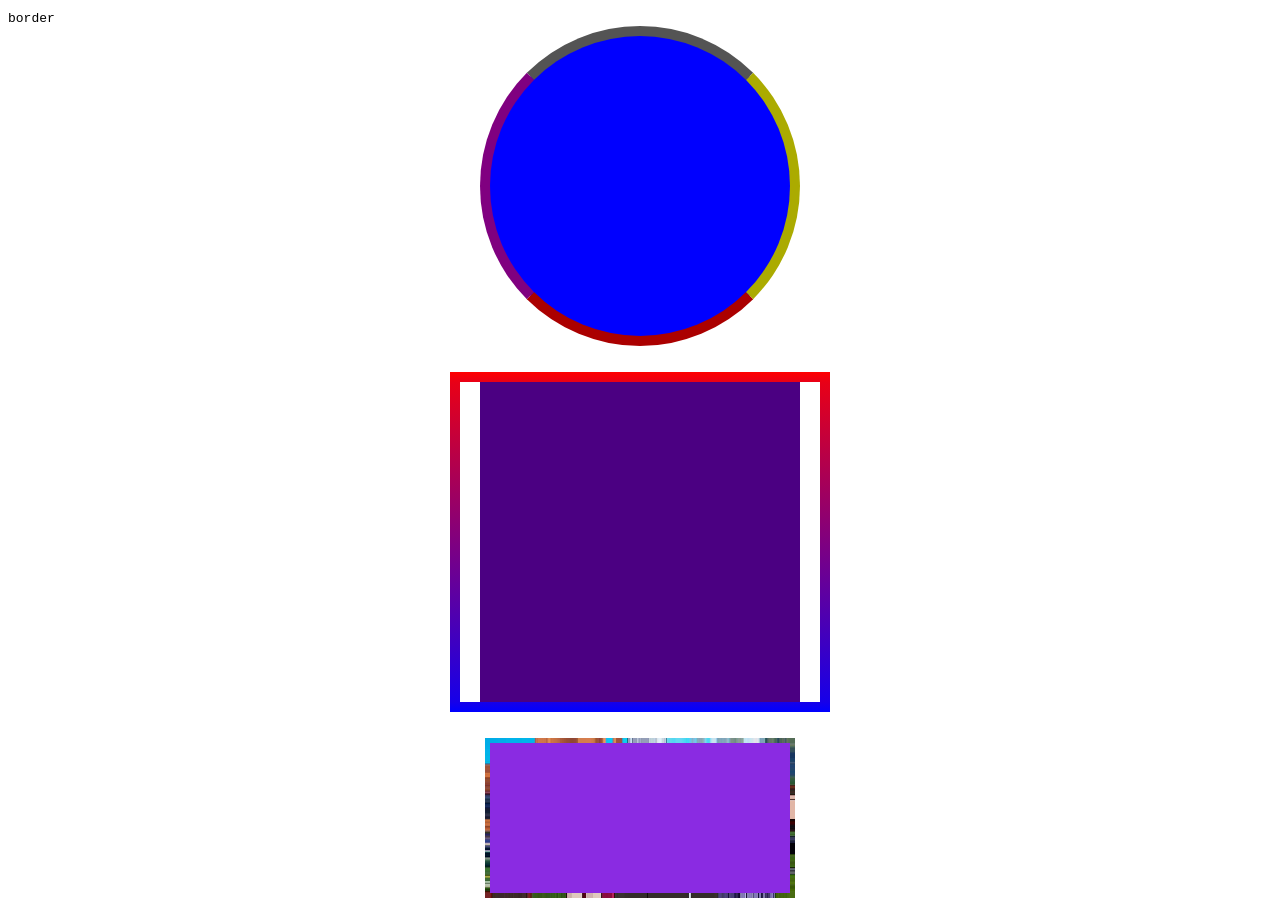
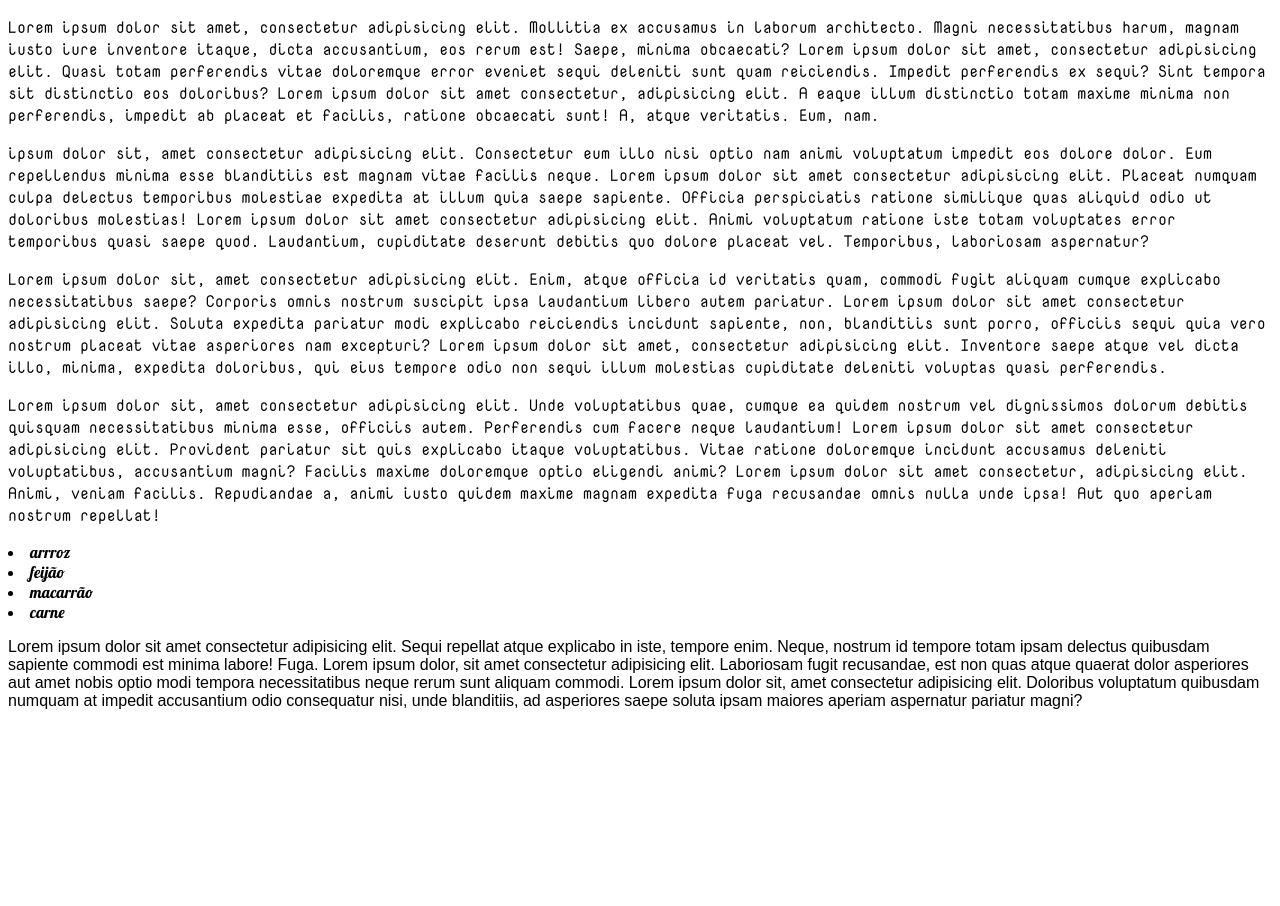
Before and after one commit to TamirisASilva/dio-bootcamp-desenv-jogos, a plain HTML site: page lading-page/index.html in a window 1280 px wide. After the commit the page ends 800 px from the top, so only its background shows below. Drawn offline with Linux system fonts and the light colour scheme.

Commit message:
aprendendo sobre fontes

```diff
--- a/lading-page/assets/estilos/style.css
+++ b/lading-page/assets/estilos/style.css
@@ -1,32 +1,23 @@
+@font-face {
+    font-family: novamono;
+    src: url("../fonts/NovaMono-Regular.ttf");
+   }
+@font-face {
+    font-family: lobster;
+    src: url("../fonts/Lobster-Regular.ttf");
+}
+@import url('https://fonts.googleapis.com/css2?family=Bungee&family=Vina+Sans&display=swap');
+@import url('https://fonts.googleapis.com/css2?family=Gasoek+One&display=swap');
 
-#circulo{
-    margin: auto;
-    width: 300px;
-    height: 300px;
-    background-color:blue;
-    border-style: outset;
-    border-width: 10px;
-    border-color: black yellow red purple;
-    border-radius: 50%;
-}
-#retangulo{
-    margin: auto;
-    width: 300px;
-    height: 150px;
-    background-color: blueviolet;
-    border: 5px solid;
-    border-image-source: url(../imagens/Naruto-do-Fortnite-e1637067613353.jpg);
-    border-image-slice: 1;
 
-}
-#quadrado{
-    margin: auto;
-    width: 300px;
-    height: 300px;
-    background-color: indigo;
-    border: 10px outset;
-    border-image-source: linear-gradient(red, blue);
-    border-image-slice: 30;
-    border-width: 10px;
-    border-image-outset: 10px 30px;
-}
+p{
+    font-family: novamono;
+    font-stretch: condensed;
+   }
+li{
+    font-family: lobster;
+   }
+#testefont{
+    font-family: 'Gasoek One', sans-serif;
+    font-stretch: semi-condensed;
+   }
--- a/lading-page/index.html
+++ b/lading-page/index.html
@@ -8,9 +8,23 @@
     <title>Lading-Page Dio.me</title>
 </head>
 <body>
-    <code>border</code>
-    <div id="circulo"></div><br><br>
-    <div id="quadrado"></div><br><br>
-    <div id="retangulo"></div>
+    <p>
+        Lorem ipsum dolor sit amet, consectetur adipisicing elit. Mollitia ex accusamus in laborum architecto. Magni necessitatibus harum, magnam iusto iure inventore itaque, dicta accusantium, eos rerum est! Saepe, minima obcaecati? Lorem ipsum dolor sit amet, consectetur adipisicing elit. Quasi totam perferendis vitae doloremque error eveniet sequi deleniti sunt quam reiciendis. Impedit perferendis ex sequi? Sint tempora sit distinctio eos doloribus? Lorem ipsum dolor sit amet consectetur, adipisicing elit. A eaque illum distinctio totam maxime minima non perferendis, impedit ab placeat et facilis, ratione obcaecati sunt! A, atque veritatis. Eum, nam.</p>
+
+    <p>
+        ipsum dolor sit, amet consectetur adipisicing elit. Consectetur eum illo nisi optio nam animi voluptatum impedit eos dolore dolor. Eum repellendus minima esse blanditiis est magnam vitae facilis neque. Lorem ipsum dolor sit amet consectetur adipisicing elit. Placeat numquam culpa delectus temporibus molestiae expedita at illum quia saepe sapiente. Officia perspiciatis ratione similique quas aliquid odio ut doloribus molestias! Lorem ipsum dolor sit amet consectetur adipisicing elit. Animi voluptatum ratione iste totam voluptates error temporibus quasi saepe quod. Laudantium, cupiditate deserunt debitis quo dolore placeat vel. Temporibus, laboriosam aspernatur?<p>
+
+    <p>
+        Lorem ipsum dolor sit, amet consectetur adipisicing elit. Enim, atque officia id veritatis quam, commodi fugit aliquam cumque explicabo necessitatibus saepe? Corporis omnis nostrum suscipit ipsa laudantium libero autem pariatur. Lorem ipsum dolor sit amet consectetur adipisicing elit. Soluta expedita pariatur modi explicabo reiciendis incidunt sapiente, non, blanditiis sunt porro, officiis sequi quia vero nostrum placeat vitae asperiores nam excepturi? Lorem ipsum dolor sit amet, consectetur adipisicing elit. Inventore saepe atque vel dicta illo, minima, expedita doloribus, qui eius tempore odio non sequi illum molestias cupiditate deleniti voluptas quasi perferendis.<p>
+    <p>
+        Lorem ipsum dolor sit, amet consectetur adipisicing elit. Unde voluptatibus quae, cumque ea quidem nostrum vel dignissimos dolorum debitis quisquam necessitatibus minima esse, officiis autem. Perferendis cum facere neque laudantium! Lorem ipsum dolor sit amet consectetur adipisicing elit. Provident pariatur sit quis explicabo itaque voluptatibus. Vitae ratione doloremque incidunt accusamus deleniti voluptatibus, accusantium magni? Facilis maxime doloremque optio eligendi animi? Lorem ipsum dolor sit amet consectetur, adipisicing elit. Animi, veniam facilis. Repudiandae a, animi iusto quidem maxime magnam expedita fuga recusandae omnis nulla unde ipsa! Aut quo aperiam nostrum repellat!
+    </p>
+
+    <li>arrroz</li>
+    <li>feijão</li>
+    <li>macarrão</li>
+    <li>carne</li>
+
+    <p><div id="testefont">Lorem ipsum dolor sit amet consectetur adipisicing elit. Sequi repellat atque explicabo in iste, tempore enim. Neque, nostrum id tempore totam ipsam delectus quibusdam sapiente commodi est minima labore! Fuga. Lorem ipsum dolor, sit amet consectetur adipisicing elit. Laboriosam fugit recusandae, est non quas atque quaerat dolor asperiores aut amet nobis optio modi tempora necessitatibus neque rerum sunt aliquam commodi. Lorem ipsum dolor sit, amet consectetur adipisicing elit. Doloribus voluptatum quibusdam numquam at impedit accusantium odio consequatur nisi, unde blanditiis, ad asperiores saepe soluta ipsam maiores aperiam aspernatur pariatur magni?</div></p>
 </body>
 </html>
```
Also changed, not shown: lading-page/assets/fonts/Lobster-Regular.ttf (added), lading-page/assets/fonts/NovaMono-Regular.ttf (added).
